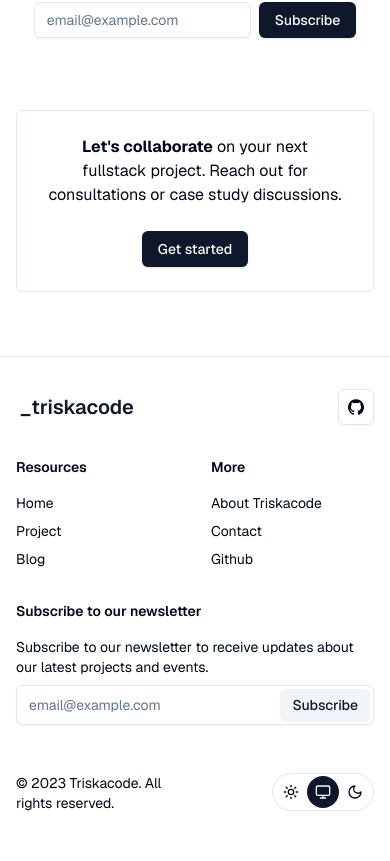
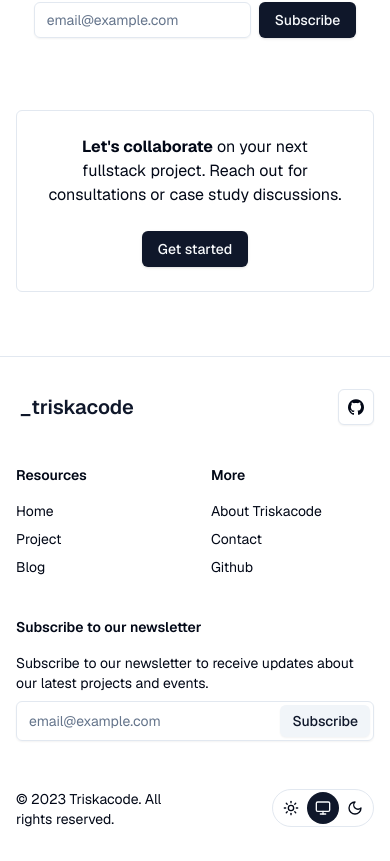
Before and after one commit to triskacode/portfolio-next-v4, a Next.js app: page / in a window 390 px wide. Shown: the part 3336-4197 px from the top of the page. Built offline with nearby package versions, Linux system fonts and the light colour scheme.

Commit message:
fix(page-footer): Adjust grid gap for improved layout
- Modify grid gap in PageFooter component
- Change from uniform gap-8 to separate gap-x-8 and gap-y-10
- Enhances vertical spacing between footer elements

```diff
--- a/components/page-footer.tsx
+++ b/components/page-footer.tsx
@@ -20,7 +20,7 @@
       )}
       {...props}
     >
-      <div className="mx-auto grid w-full max-w-2xl grid-cols-[repeat(auto-fill,minmax(140px,1fr))] gap-8 px-4 md:max-w-3xl md:px-8 lg:max-w-5xl lg:grid-cols-6 xl:max-w-7xl">
+      <div className="mx-auto grid w-full max-w-2xl grid-cols-[repeat(auto-fill,minmax(140px,1fr))] gap-x-8 gap-y-10 px-4 md:max-w-3xl md:px-8 lg:max-w-5xl lg:grid-cols-6 xl:max-w-7xl">
         <div className="col-span-full flex w-full flex-row items-center justify-between gap-4 lg:col-span-2 lg:flex-col lg:items-start lg:justify-start">
           <Button
             variant="link"
```
